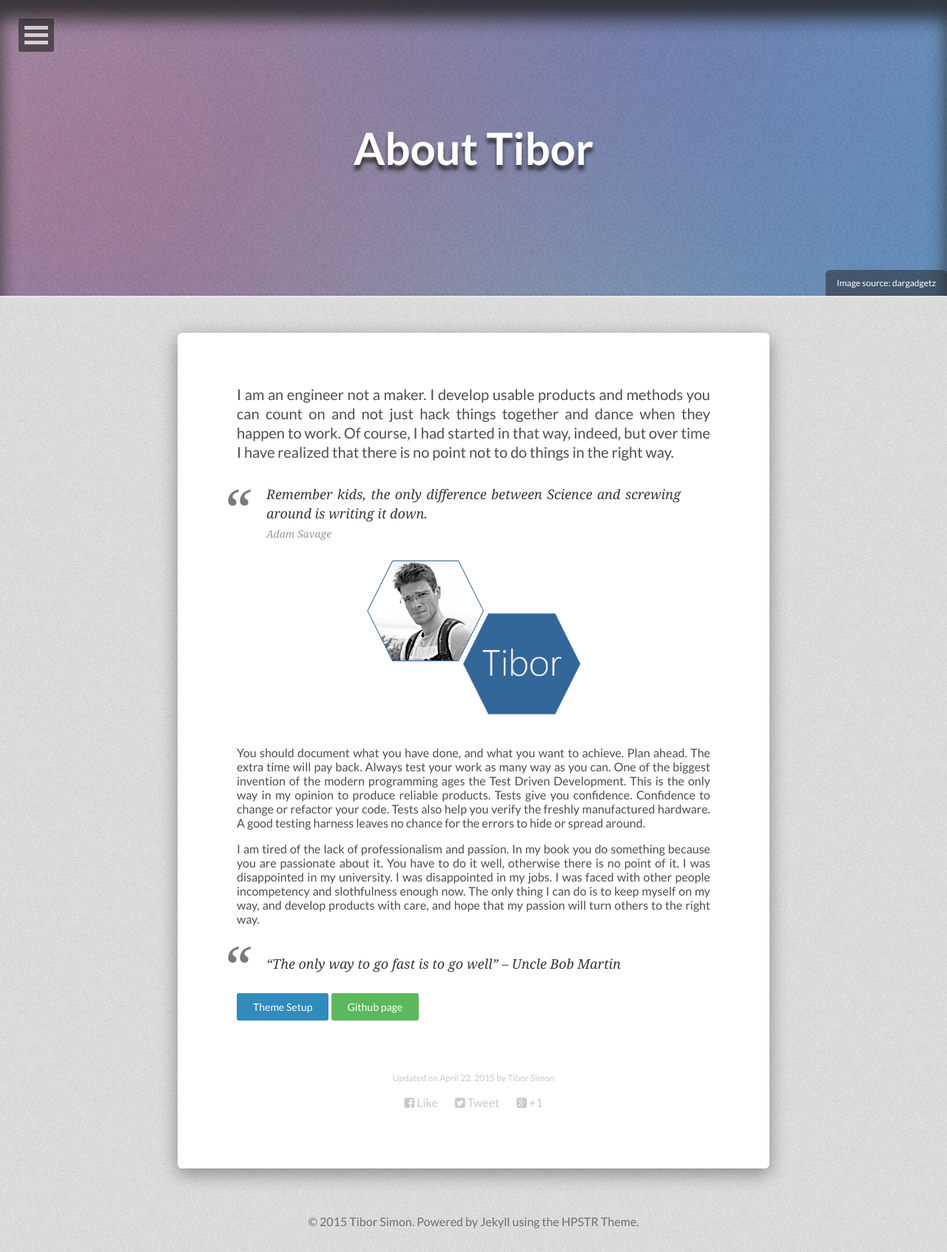
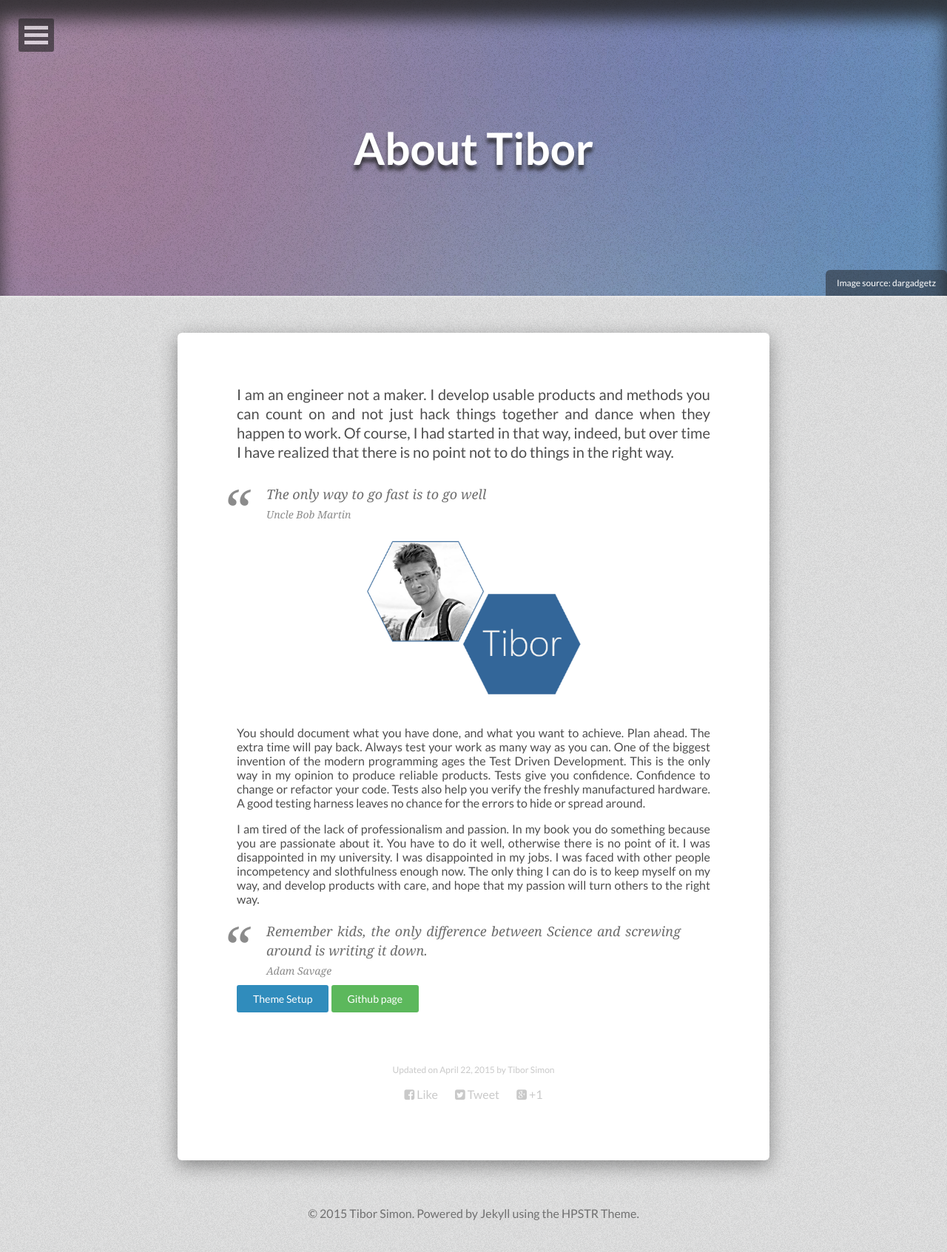
Before and after one commit to tiborsimon/tiborsimon.github.io, a Jekyll site: the page built from about/index.md, in a window 1280 px wide. Shown: the whole page at 74% size. Built offline with Jekyll 4.4.1, drawn with Linux system fonts in a browser that asks for light colours; nearby versions of some CDN libraries.

Commit message:
about update

```diff
--- a/_sass/_typography.scss
+++ b/_sass/_typography.scss
@@ -87,7 +87,7 @@
     padding: 0.25em 40px;
     line-height: 1.45;
     position: relative;
-    color: #383838;
+    color: #6D6D6D;
     :before {
         display: block;
         content: "\201C";
@@ -95,10 +95,10 @@
         position: absolute;
         left: -20px;
         top: -20px;
-        color: #7a7a7a;
+        color: #8b8b8b;
     }
     cite {
-        color: #999999;
+        color: #8b8b8b;
         font-size: 14px;
         display: block;
         margin-top: 5px;
--- a/about/index.md
+++ b/about/index.md
@@ -24,7 +24,10 @@
 
 I am tired of the lack of professionalism and passion. In my book you do something because you are passionate about it. You have to do it well, otherwise there is no point of it. I was disappointed in my university. I was disappointed in my jobs.  I was faced with other people incompetency and slothfulness enough now. The only thing I can do is to keep myself on my way, and develop products with care, and hope that my passion will turn others to the right way.
 
-> "The only way to go fast is to go well" – Uncle Bob Martin
+<blockquote>
+Remember kids, the only difference between Science  and screwing around is writing it down.
+<cite>Adam Savage</cite>
+</blockquote>
 
 <div markdown="0"><a href="{{ site.url }}/theme-setup/" class="btn btn-info">Theme Setup</a>
 <a href="https://github.com/tiborsimon" class="btn btn-success">Github page</a></div>
```
Also changed, not shown: other parts of about/index.md (+2 -2 lines).
